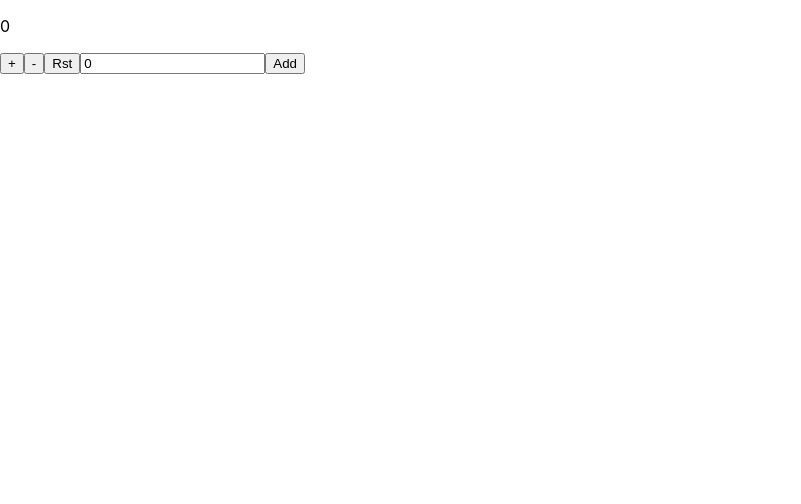
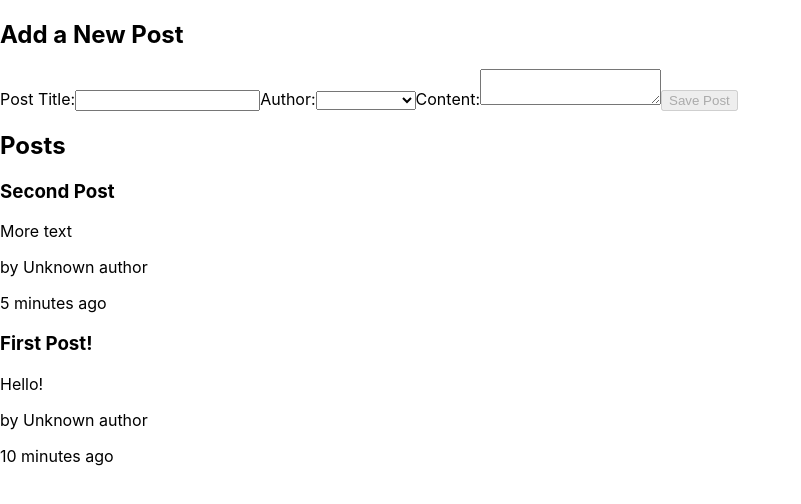
Before and after one commit to IshikaGupta3112/React-practice, a React (Create React App) app: page / in a window 1280 px wide. Shown: the top 504 px of the page, without its empty margins (0-801 px from the left). Built offline with nearby package versions, Linux system fonts and the light colour scheme.

Commit message:
post app

```diff
--- a/package.json
+++ b/package.json
@@ -6,6 +6,7 @@
     "@testing-library/jest-dom": "^5.17.0",
     "@testing-library/react": "^13.4.0",
     "@testing-library/user-event": "^13.5.0",
+    "date-fns": "^2.30.0",
     "react": "^18.2.0",
     "react-dom": "^18.2.0",
     "react-scripts": "5.0.1",
--- a/src/App.js
+++ b/src/App.js
@@ -1,10 +1,14 @@
 import Counter from './features/counter/counter';
 import './App.css';
+import Post from './features/posts/post';
+import AddPostForm from './features/posts/addPostForm';
 
 function App() {
   return (
    <>
-   <Counter/>
+   {/* <Counter/> */}
+   <AddPostForm/>
+   <Post/>
    </>
   );
 }
--- a/src/app/store.js
+++ b/src/app/store.js
@@ -1,8 +1,12 @@
 import {configureStore} from '@reduxjs/toolkit';
 import counterReducer from '../features/counter/counterSlice';
+import postsReducer from '../features/posts/postsSlice';
+import usersReducer from '../features/counter/users/userSlice';
 
 export const store=configureStore({
     reducer:{
      counter:counterReducer,
+    posts:postsReducer,
+    users:usersReducer,
     },
 });
--- /dev/null
+++ b/src/features/counter/users/userSlice.js
@@ -0,0 +1,16 @@
+import {createSlice} from '@reduxjs/toolkit';
+
+const initialState=[
+    {id:'1',name:'First User!'},
+    {id:'2',name:'Second User'},
+]
+
+const userSlice=createSlice({
+    name:'users',
+    initialState,
+    reducers:{
+
+    }
+});
+
+export default userSlice.reducer;
--- /dev/null
+++ b/src/features/posts/TimeAgo.js
@@ -0,0 +1,12 @@
+import {parseISO , formatDistanceToNow} from 'date-fns';
+
+const TimeAgo = ({timestamp}) => {
+    let timeAgo = '';
+    if(timestamp){
+        const date = parseISO(timestamp);
+        const timePeriod = formatDistanceToNow(date);
+        timeAgo = `${timePeriod} ago`;
+    }
+    return(<span title={timestamp}>{timeAgo}</span>)
+}
+export default TimeAgo;
--- /dev/null
+++ b/src/features/posts/addPostForm.js
@@ -0,0 +1,49 @@
+import { useState } from "react";
+import {useSelector , useDispatch} from 'react-redux';
+import {nanoid} from '@reduxjs/toolkit';
+import {postAdded} from './postsSlice';
+
+const AddPostForm = () => {
+    const [title,setTitle] = useState('');
+    const [content,setContent] = useState('');
+    const [userId,setUserId] = useState('');
+
+    const users = useSelector((state)=>state.users);
+    const dispatch = useDispatch();
+    const savedPost = () => {
+        if(title && content){
+            dispatch(postAdded({
+                userId:userId,
+                id:nanoid(),
+                title,
+                content,
+                date:new Date().toISOString()
+            }));
+            setTitle('');
+            setContent('');
+        }
+    };
+    const userOptions = users.map((user)=>(
+        <option key={user.id} value={user.id}>{user.name}</option>
+    ));
+
+    const cansave = Boolean(title) && Boolean(content) && Boolean(userId);
+    return(<>
+<div>
+    <h2>Add a New Post</h2>
+    <form>
+        <label htmlFor="postTitle">Post Title:</label>
+        <input type="text" id="postTitle" name="postTitle" value={title} onChange={(e)=>setTitle(e.target.value)}/>
+        <label htmlFor="postAuthor">Author:</label>
+        <select id="postAuthor" value={userId} onChange={(e)=>setUserId(e.target.value)}>
+            <option value=""></option>
+            {userOptions}
+        </select>
+        <label htmlFor="postContent">Content:</label>
+        <textarea id="postContent" name="postContent" value={content} onChange={(e)=>setContent(e.target.value)}/>
+        <button type="button" onClick={savedPost} disabled={!cansave}>Save Post</button>
+    </form>
+</div>
+    </>)
+}
+export default AddPostForm;
--- /dev/null
+++ b/src/features/posts/post.js
@@ -0,0 +1,26 @@
+import {useSelector , useDispatch} from 'react-redux';
+import PostAuthor from './postAuthor';
+import TimeAgo from './TimeAgo';
+
+const Post = () => {
+    const dispatch = useDispatch();
+    const posts = useSelector((state)=>state.posts);
+    const orderedPosts = posts.slice().sort((a,b)=>b.date.localeCompare(a.date));
+
+    const renderedPosts = orderedPosts.map((post)=>(
+        <article key={post.id}>
+            <h3>{post.title}</h3>
+            <p>{post.content.substring(0,100)}</p>
+            <p><PostAuthor userId={post.userId}/></p>
+            <TimeAgo timestamp={post.date}/>
+        </article>
+    ));
+    return(<>
+    <div>
+    <h2>Posts</h2>
+    {renderedPosts}
+    </div>
+    </>)
+}
+
+export default Post;
--- /dev/null
+++ b/src/features/posts/postAuthor.js
@@ -0,0 +1,9 @@
+import {useSelector} from 'react-redux'
+
+const PostAuthor = ({userId}) => {
+    const author = useSelector((state)=>state.users.find((user)=>user.id === userId));
+    return(<>
+    <span>by {author ? author.name : 'Unknown author'}</span>
+    </>)
+}
+export default PostAuthor;
--- /dev/null
+++ b/src/features/posts/postsSlice.js
@@ -0,0 +1,20 @@
+import {createSlice} from '@reduxjs/toolkit'
+import {sub} from 'date-fns'
+
+const initialState=[
+    {id:'1',title:'First Post!',content:'Hello!' , date:sub(new Date(),{minutes:10}).toISOString() },
+    {id:'2',title:'Second Post',content:'More text' , date:sub(new Date(),{minutes:5}).toISOString()},
+]
+
+export const postsSlice=createSlice({
+    name:'posts',
+    initialState,
+    reducers:{
+postAdded:(state,action)=>{
+    state.push(action.payload);
+    }
+}
+});
+
+export const {postAdded}=postsSlice.actions;
+export default postsSlice.reducer;
```
Also changed, not shown: 1 other file (tests, documents, lock files or other folders).
